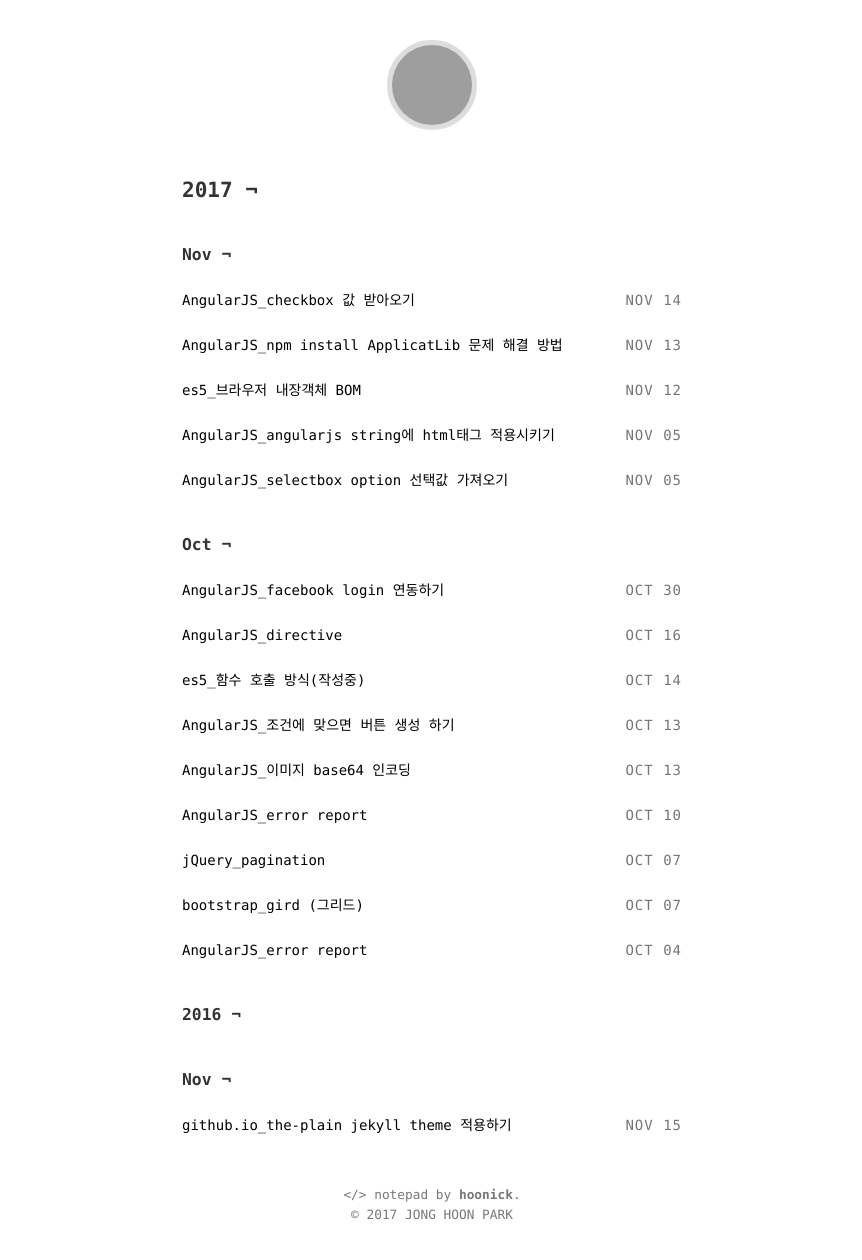
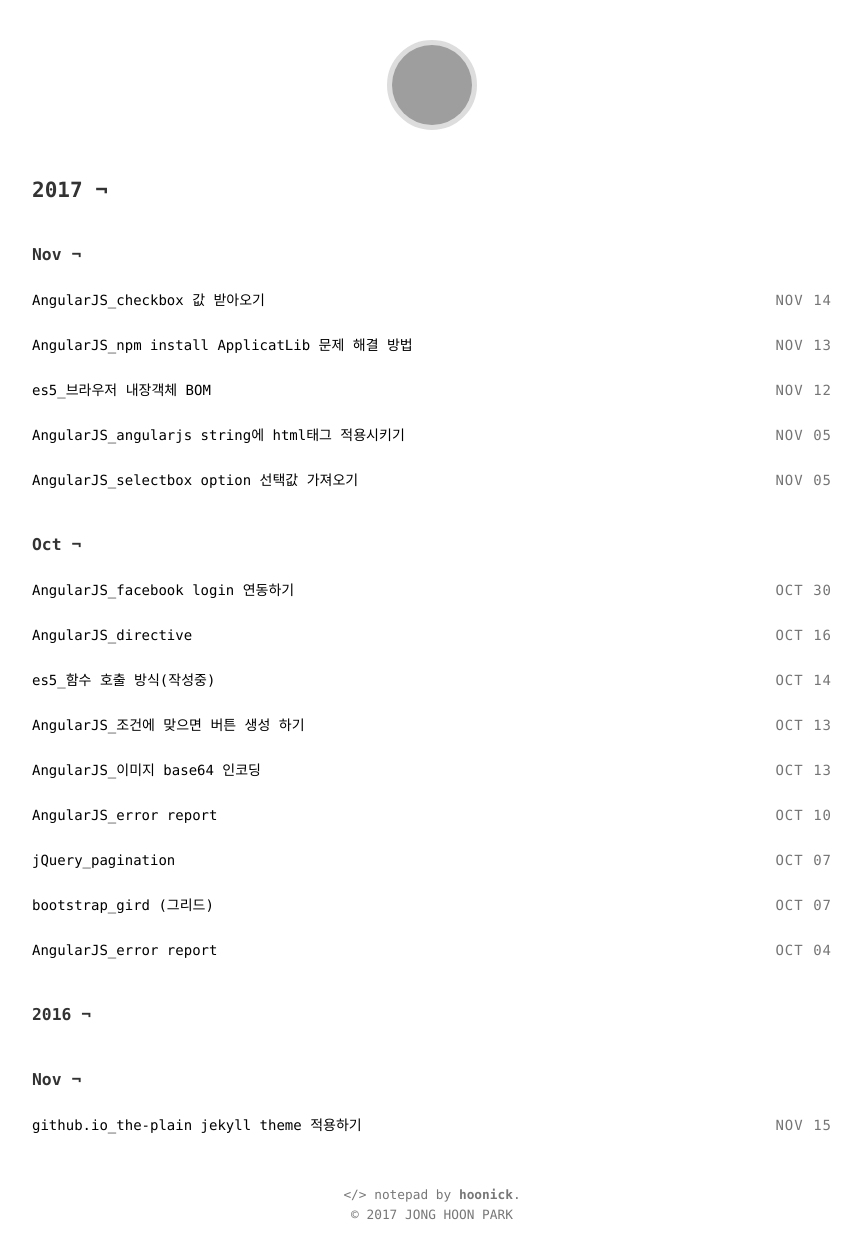
Before and after one commit to hoonick91/-old-choonick.github.io, a Jekyll site: the page built from index.html, in a window 1280 px wide. Shown: the whole page, without its empty margins (208-1070 px from the left). Built offline with Jekyll 4.4.1, drawn with Linux system fonts in a browser that asks for light colours; grey boxes are pictures that could not be loaded.

Commit message:
change name

```diff
--- a/_sass/main.scss
+++ b/_sass/main.scss
@@ -188,7 +188,7 @@ iframe {
   width: 100%;
 }
 article {
-  min-width: 800px;
+  max-width: 800px;
   margin: 0 auto;
   .title {
     line-height: 1.4em;
@@ -292,7 +292,7 @@ article {
   }
 }
 section {
-  max-width: 500px;
+  max-width: 800px;
   margin: 0 auto 50px auto;
   ul {
     list-style: none;
```
